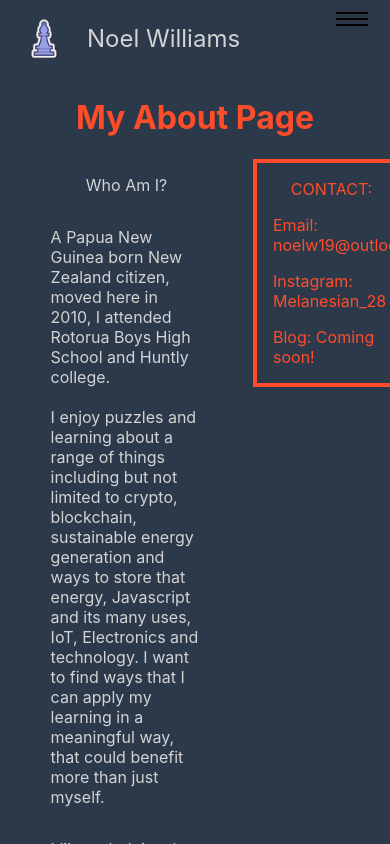
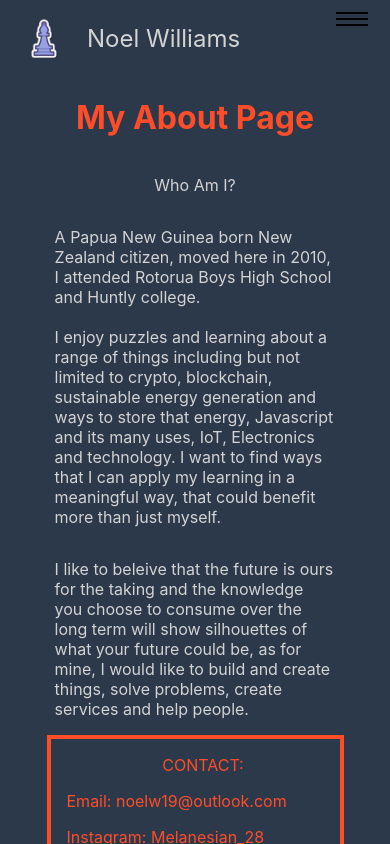
Before and after one commit to noelw19/simplicityPortfolio, a React (Create React App) app: page /#/about in a window 390 px wide. Shown: the top 844 px of the page. Built offline with nearby package versions, Linux system fonts and the light colour scheme.

Commit message:
added click links to contact box

```diff
--- a/src/views/About/about.js
+++ b/src/views/About/about.js
@@ -25,8 +25,8 @@ export const About = () => {
                 <div className='aboutRight'>
                     <p>CONTACT:</p>
                     <p className='contactText'>Email: noelw19@outlook.com</p>
-                    <p className='contactText'>Instagram: Melanesian_28</p>
-                    <p className='contactText'>Blog: Coming soon!</p>
+                    <p className='contactText contactLink' onClick={() => {window.open('https://www.instagram.com/melanesian.28/', '_blank')}}>Instagram: Melanesian_28</p>
+                    <p className='contactText contactLink' onClick={() => {window.open('https://www.linkedin.com/in/noel-williams-1660b1190/', '_blank')}}>LinkedIn: noel-williams</p>
 
                 </div>
             </div>
--- a/src/views/About/index.css
+++ b/src/views/About/index.css
@@ -3,7 +3,16 @@
     height: 100%;
     display: flex;
     flex-direction: row;
+    padding-bottom: 1.5rem;
 
+}
+
+.contactLink {
+    cursor: pointer;
+}
+
+.contactLink:hover {
+    color: lightGrey;
 }
 
 .aboutLeft {
@@ -37,3 +46,32 @@
     height: auto;
     text-align: left;
 }
+
+@media only screen and (max-width: 600px) {
+    .aboutContainer {
+        width: 90vw;
+        flex-direction: column;
+        justify-content: center;
+        align-items: center;
+    }
+
+    .aboutRight {
+        width: 70vw;
+        height: auto;
+        border: 4px solid var(--orange);
+    }
+
+    .aboutLeft {
+        width: 80vw;
+    }
+
+    .contactText {
+        width: 70vw;
+    }
+
+    .whoami1 {
+        width: 90%;
+        height: auto;
+        text-align: left;
+    }
+}
```
